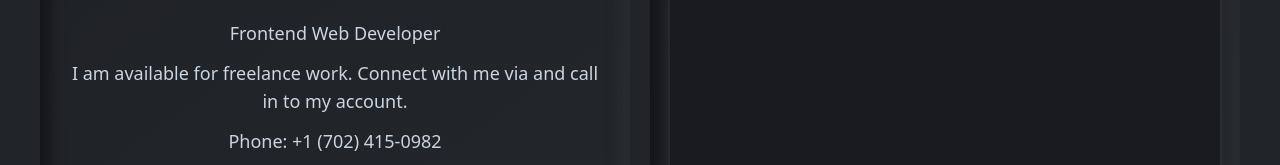
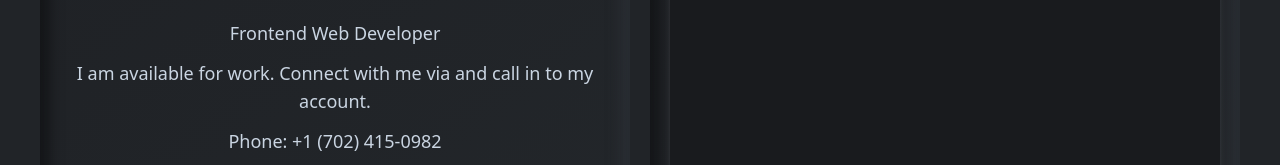
Before and after one commit to yunizequeira/Profile, a Next.js app: page / in a window 1280 px wide. Shown: the part 5906-6071 px from the top of the page. Built offline with nearby package versions, Linux system fonts and the light colour scheme; a web font is replaced by a local one.

Commit message:
template finish

```diff
--- a/src/components/Contact/ContactInfo.tsx
+++ b/src/components/Contact/ContactInfo.tsx
@@ -22,7 +22,7 @@ const ContactInfo = () => {
           <div className="text-slate-300 space-y-3 lg:text-lg">
             <p className="text-slate-300 lg:text-lg">Frontend Web Developer</p>
             <p>
-              I am available for freelance work. Connect with me via and call in
+              I am available for work. Connect with me via and call in
               to my account.{" "}
             </p>
             <p>Phone: +1 (702) 415-0982</p>
```
